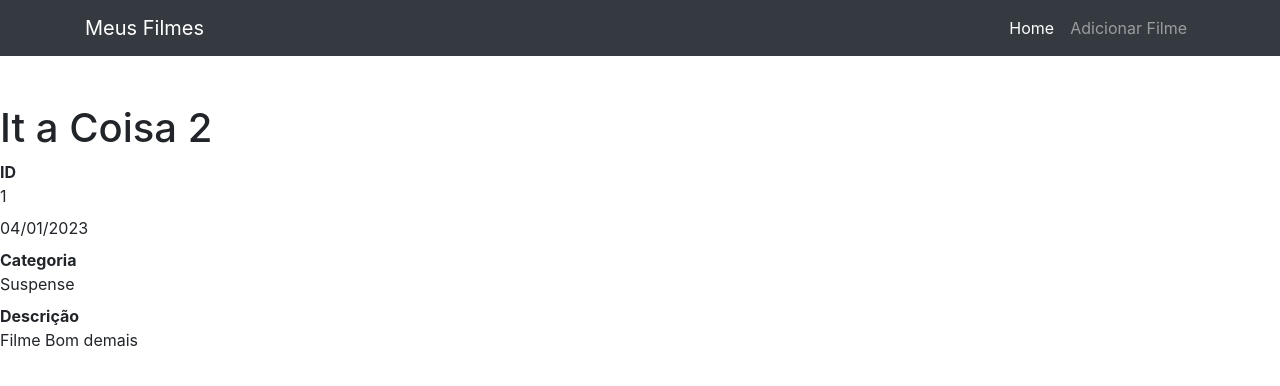
After one commit to branco-gabriel/MeusFilmes, a Django app: page /1 in a window 1280 px wide. The commit adds this page. Shown: the top 386 px of the page. Run offline with Django 4.2, Linux system fonts and the light colour scheme; data comes from the database, SQL or seed files in the repository; both versions use the stored data as it was after the commit; some libraries are stand-ins or nearby versions.

Commit message:
Novas Adições
Adicionado nova pagina para ver um único filme

Adicionado também formulários para adicionar um novo filme

```diff
--- a/homepage/templates/homepage/index.html
+++ b/homepage/templates/homepage/index.html
@@ -14,6 +14,10 @@
     {% for filme in filmes %}
     <tr>
         <td>{{filme.id}}</td>
+        <td>
+          <a href="{% url 'ver_filme' filme.id %}">{{ filme.filme }}</a>
+        </td>
+
         <td>{{filme.filme}}</td>
         <td>{{filme.categoria}}</td>
         <td>{{filme.resenha}}</td>
--- /dev/null
+++ b/homepage/templates/homepage/ver_filme.html
@@ -0,0 +1,17 @@
+{%extends 'base.html'%}
+
+{%block conteudo%}
+ <h1 class="mt-5">{{ filme.filme }}</h1>
+    <dl>
+        <dt>ID</dt>
+        <dd>{{ filme.id }}</dd>
+
+        <dd>{{ filme.data_criacao|date:'d/m/Y' }}</dd>
+
+        <dt>Categoria</dt>
+        <dd>{{ filme.categoria }}</dd>
+
+        <dt>Descrição</dt>
+        <dd>{{ filme.resenha }}</dd>
+    </dl>
+{%endblock%}
--- a/homepage/templates/parciais/_navbar.html
+++ b/homepage/templates/parciais/_navbar.html
@@ -7,12 +7,12 @@
       <div class="collapse navbar-collapse" id="navbarResponsive">
         <ul class="navbar-nav ml-auto">
           <li class="nav-item active">
-            <a class="nav-link" href="#">Home
+            <a class="nav-link" href="{% url 'index' %}">Home
               <span class="sr-only">(current)</span>
             </a>
           </li>
           <li class="nav-item">
-            <a class="nav-link" href="#">Sobre</a>
+            <a class="nav-link" href="{% url 'adicionar' %}">Adicionar Filme</a>
           </li>
           <li class="nav-item">
           </li>
--- a/homepage/urls.py
+++ b/homepage/urls.py
@@ -2,6 +2,8 @@ from django.urls import path
 from homepage import views
 
 urlpatterns = [
-    path('', views.index, name='index')
+    path('', views.index, name='index'),
+    path('<int:filme_id>', views.ver_filme, name='ver_filme'),
+    path('adicionar/', views.adicionar, name='adicionar')
 
 ]
--- a/homepage/views.py
+++ b/homepage/views.py
@@ -1,6 +1,37 @@
-from django.shortcuts import render
+from django.shortcuts import render, get_object_or_404, redirect
 from .models import Filme
+from django.http import Http404
+from .forms import PostForm
+
 
 def index(request):
     filmes = Filme.objects.order_by('id').filter()
     return render(request, 'homepage/index.html', {'filmes': filmes})
+
+
+def ver_filme(request, filme_id):
+    filme = get_object_or_404(Filme, id=filme_id)
+    if not filme.mostrar:
+        raise Http404
+    else:
+        return render(request, 'homepage/ver_filme.html', {'filme': filme})
+
+
+def adicionar(request):
+    form = PostForm()
+
+    if(request.method == 'POST'):
+        form = PostForm(request.POST)
+
+        if(form.is_valid()):
+            post_filme = form.cleaned_data['filme']
+            post_categoria = form.cleaned_data['categoria']
+            post_resenha = form.cleaned_data['resenha']
+
+            new_post = Filme(filme=post_filme, categoria=post_categoria, resenha=post_resenha)
+            new_post.save()
+
+            return redirect('index')
+
+    elif(request.method == 'GET'):
+        return render(request, 'homepage/adicionar.html', {'form': form})
--- a/templates/base.html
+++ b/templates/base.html
@@ -5,6 +5,7 @@
 <body>
  {%include 'parciais/_head.html'%}
  {%include 'parciais/_navbar.html'%}
+ {%block conteudo%} {%endblock%}
 
   <!-- Bootstrap core JavaScript -->
   <script src="{% static 'vendor/jquery/jquery.slim.min.js' %}"></script>
@@ -13,6 +14,3 @@
 </body>
 
 </html>
-
-
-{%block conteudo%}{%endblock%}
```
Also changed, not shown: homepage/forms.py (added, +8 -0 lines), homepage/templates/homepage/adicionar.html (added, +15 -0 lines), db.sqlite3, homepage/models.py (line endings or trailing spaces).
